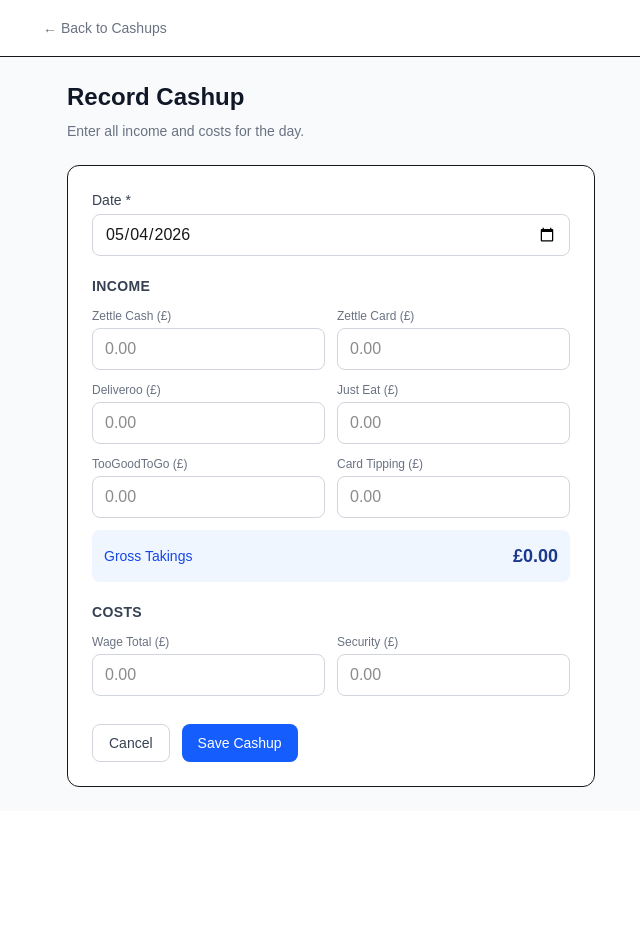
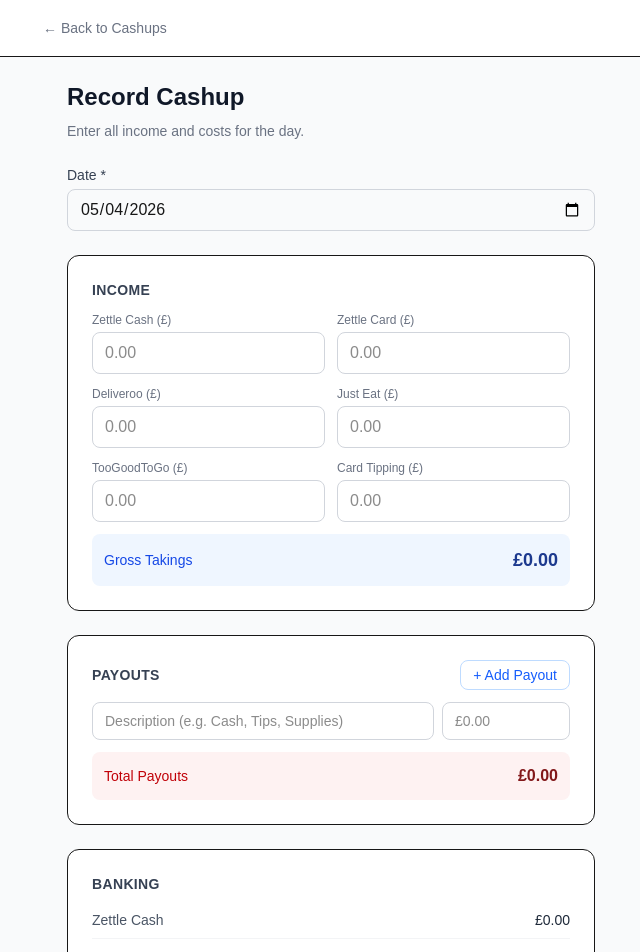
Before and after one commit to delipitstop/opsboard, a Next.js app: page /shops/1/cashup/new in a window 1280 px wide. Shown: the top 952 px of the page, without its empty margins (309-949 px from the left). Before the commit the page ends 811 px from the top, so only its background shows below. Built offline with nearby package versions, Linux system fonts and the light colour scheme.

Commit message:
Redesign cashup: payouts section, banking, no wages/security

```diff
--- a/app/shops/[id]/cashup/new/page.tsx
+++ b/app/shops/[id]/cashup/new/page.tsx
@@ -3,6 +3,8 @@
 import { useState } from 'react'
 import { useRouter, useParams } from 'next/navigation'
 import { createClient } from '@/lib/supabase/client'
+
+type Payout = { description: string; amount: string }
 
 export default function RecordCashup() {
   const router = useRouter()
@@ -18,17 +20,32 @@ export default function RecordCashup() {
     just_eat: '',
     tgtg: '',
     card_tipping: '',
-    wage_total: '',
-    security: '',
   })
+
+  const [payouts, setPayouts] = useState<Payout[]>( [
+    { description: '', amount: '' },
+  ])
+
   const [error, setError] = useState('')
   const [loading, setLoading] = useState(false)
 
   const update = (field: string, value: string) => setForm(f => ({ ...f, [field]: value }))
 
+  const addPayout = () => setPayouts(p => [...p, { description: '', amount: '' }])
+
+  const removePayout = (index: number) => setPayouts(p => p.filter((_, i) => i !== index))
+
+  const updatePayout = (index: number, field: keyof Payout, value: string) => {
+    setPayouts(p => p.map((item, i) => i === index ? { ...item, [field]: value } : item))
+  }
+
   const gross = (['z_cash', 'z_card', 'deliveroo', 'just_eat', 'tgtg'] as const).reduce(
     (sum, f) => sum + (parseFloat(form[f]) || 0), 0
   )
+
+  const totalPayouts = payouts.reduce((sum, p) => sum + (parseFloat(p.amount) || 0), 0)
+  const zCash = parseFloat(form.z_cash) || 0
+  const banking = zCash - totalPayouts
 
   const handleSubmit = async (e: React.FormEvent) => {
     e.preventDefault()
@@ -36,20 +53,17 @@ export default function RecordCashup() {
     setLoading(true)
 
     const supabase = await createClient()
-
     const trnDate = new Date(form.trn + 'T00:00:00')
 
     const { error: cashupError } = await supabase.from('cashups').upsert({
       shop_id: shopId,
       trn: trnDate,
-      z_cash: parseFloat(form.z_cash) || 0,
+      z_cash: zCash,
       z_card: parseFloat(form.z_card) || 0,
       deliveroo: parseFloat(form.deliveroo) || 0,
       just_eat: parseFloat(form.just_eat) || 0,
       tgtg: parseFloat(form.tgtg) || 0,
       card_tipping: parseFloat(form.card_tipping) || 0,
-      wage_total: parseFloat(form.wage_total) || 0,
-      security: parseFloat(form.security) || 0,
     }, { onConflict: 'shop_id,trn' })
 
     if (cashupError) {
@@ -58,14 +72,29 @@ export default function RecordCashup() {
       return
     }
 
-    // Also update daily sales
-    await supabase.from('sales_daily').upsert({
-      shop_id: shopId,
-      date: trnDate,
-      gross_takings: gross,
-      cash_taken: parseFloat(form.z_cash) || 0,
-      wage_bill: parseFloat(form.wage_total) || 0,
-    }, { onConflict: 'shop_id,date' })
+    // Save payouts — delete old ones for this date, re-insert
+    const { error: deleteError } = await supabase
+      .from('cashup_payouts')
+      .delete()
+      .eq('shop_id', shopId)
+      .eq('trn', trnDate)
+
+    const validPayouts = payouts.filter(p => p.description.trim() && parseFloat(p.amount) > 0)
+    if (validPayouts.length > 0) {
+      const payoutRows = validPayouts.map(p => ({
+        shop_id: shopId,
+        trn: trnDate,
+        description: p.description.trim(),
+        amount: parseFloat(p.amount),
+      }))
+
+      const { error: payoutError } = await supabase.from('cashup_payouts').insert(payoutRows)
+      if (payoutError) {
+        setError(payoutError.message)
+        setLoading(false)
+        return
+      }
+    }
 
     router.push(`/shops/${shopId}?tab=cashup`)
   }
@@ -82,7 +111,7 @@ export default function RecordCashup() {
         <h1 className="text-2xl font-bold text-gray-900 mb-2">Record Cashup</h1>
         <p className="text-gray-500 text-sm mb-6">Enter all income and costs for the day.</p>
 
-        <form onSubmit={handleSubmit} className="bg-white rounded-xl border p-6 space-y-5">
+        <form onSubmit={handleSubmit} className="space-y-6">
           {error && (
             <div className="p-3 bg-red-50 text-red-700 text-sm rounded-lg border border-red-200">{error}</div>
           )}
@@ -94,46 +123,25 @@ export default function RecordCashup() {
               className="w-full px-3 py-2 border border-gray-300 rounded-lg focus:ring-2 focus:ring-blue-500 outline-none" />
           </div>
 
-          {/* Income Section */}
-          <div className="space-y-3">
+          {/* Income */}
+          <div className="bg-white rounded-xl border p-6 space-y-3">
             <h3 className="text-sm font-semibold text-gray-700 uppercase tracking-wide">Income</h3>
             <div className="grid grid-cols-2 gap-3">
-              <div>
-                <label className="block text-xs text-gray-500 mb-1">Zettle Cash (£)</label>
-                <input type="number" step="0.01" min="0" value={form.z_cash}
-                  onChange={e => update('z_cash', e.target.value)} placeholder="0.00"
-                  className="w-full px-3 py-2 border border-gray-300 rounded-lg focus:ring-2 focus:ring-blue-500 outline-none" />
-              </div>
-              <div>
-                <label className="block text-xs text-gray-500 mb-1">Zettle Card (£)</label>
-                <input type="number" step="0.01" min="0" value={form.z_card}
-                  onChange={e => update('z_card', e.target.value)} placeholder="0.00"
-                  className="w-full px-3 py-2 border border-gray-300 rounded-lg focus:ring-2 focus:ring-blue-500 outline-none" />
-              </div>
-              <div>
-                <label className="block text-xs text-gray-500 mb-1">Deliveroo (£)</label>
-                <input type="number" step="0.01" min="0" value={form.deliveroo}
-                  onChange={e => update('deliveroo', e.target.value)} placeholder="0.00"
-                  className="w-full px-3 py-2 border border-gray-300 rounded-lg focus:ring-2 focus:ring-blue-500 outline-none" />
-              </div>
-              <div>
-                <label className="block text-xs text-gray-500 mb-1">Just Eat (£)</label>
-                <input type="number" step="0.01" min="0" value={form.just_eat}
-                  onChange={e => update('just_eat', e.target.value)} placeholder="0.00"
-                  className="w-full px-3 py-2 border border-gray-300 rounded-lg focus:ring-2 focus:ring-blue-500 outline-none" />
-              </div>
-              <div>
-                <label className="block text-xs text-gray-500 mb-1">TooGoodToGo (£)</label>
-                <input type="number" step="0.01" min="0" value={form.tgtg}
-                  onChange={e => update('tgtg', e.target.value)} placeholder="0.00"
-                  className="w-full px-3 py-2 border border-gray-300 rounded-lg focus:ring-2 focus:ring-blue-500 outline-none" />
-              </div>
-              <div>
-                <label className="block text-xs text-gray-500 mb-1">Card Tipping (£)</label>
-                <input type="number" step="0.01" min="0" value={form.card_tipping}
-                  onChange={e => update('card_tipping', e.target.value)} placeholder="0.00"
-                  className="w-full px-3 py-2 border border-gray-300 rounded-lg focus:ring-2 focus:ring-blue-500 outline-none" />
-              </div>
+              {([
+                ['z_cash', 'Zettle Cash (£)'],
+                ['z_card', 'Zettle Card (£)'],
+                ['deliveroo', 'Deliveroo (£)'],
+                ['just_eat', 'Just Eat (£)'],
+                ['tgtg', 'TooGoodToGo (£)'],
+                ['card_tipping', 'Card Tipping (£)'],
+              ] as const).map(([field, label]) => (
+                <div key={field}>
+                  <label className="block text-xs text-gray-500 mb-1">{label}</label>
+                  <input type="number" step="0.01" min="0" value={form[field]}
+                    onChange={e => update(field, e.target.value)} placeholder="0.00"
+                    className="w-full px-3 py-2 border border-gray-300 rounded-lg focus:ring-2 focus:ring-blue-500 outline-none" />
+                </div>
+              ))}
             </div>
             <div className="bg-blue-50 rounded-lg p-3 flex justify-between items-center">
               <span className="text-sm text-blue-700 font-medium">Gross Takings</span>
@@ -141,27 +149,67 @@ export default function RecordCashup() {
             </div>
           </div>
 
-          {/* Costs Section */}
-          <div className="space-y-3">
-            <h3 className="text-sm font-semibold text-gray-700 uppercase tracking-wide">Costs</h3>
-            <div className="grid grid-cols-2 gap-3">
-              <div>
-                <label className="block text-xs text-gray-500 mb-1">Wage Total (£)</label>
-                <input type="number" step="0.01" min="0" value={form.wage_total}
-                  onChange={e => update('wage_total', e.target.value)} placeholder="0.00"
-                  className="w-full px-3 py-2 border border-gray-300 rounded-lg focus:ring-2 focus:ring-blue-500 outline-none" />
+          {/* Payouts */}
+          <div className="bg-white rounded-xl border p-6 space-y-3">
+            <div className="flex items-center justify-between">
+              <h3 className="text-sm font-semibold text-gray-700 uppercase tracking-wide">Payouts</h3>
+              <button type="button" onClick={addPayout}
+                className="px-3 py-1 text-sm text-blue-600 border border-blue-200 rounded-lg hover:bg-blue-50 font-medium">
+                + Add Payout
+              </button>
+            </div>
+
+            <div className="space-y-2">
+              {payouts.map((payout, index) => (
+                <div key={index} className="flex gap-2 items-center">
+                  <input type="text" value={payout.description}
+                    onChange={e => updatePayout(index, 'description', e.target.value)}
+                    placeholder="Description (e.g. Cash, Tips, Supplies)"
+                    className="flex-1 px-3 py-2 border border-gray-300 rounded-lg focus:ring-2 focus:ring-blue-500 outline-none text-sm" />
+                  <input type="number" step="0.01" min="0" value={payout.amount}
+                    onChange={e => updatePayout(index, 'amount', e.target.value)}
+                    placeholder="£0.00"
+                    className="w-32 px-3 py-2 border border-gray-300 rounded-lg focus:ring-2 focus:ring-blue-500 outline-none text-sm" />
+                  {payouts.length > 1 && (
+                    <button type="button" onClick={() => removePayout(index)}
+                      className="text-red-400 hover:text-red-600 text-sm font-bold px-2">✕</button>
+                  )}
+                </div>
+              ))}
+            </div>
+
+            {payouts.length > 0 && (
+              <div className="bg-red-50 rounded-lg p-3 flex justify-between items-center">
+                <span className="text-sm text-red-700 font-medium">Total Payouts</span>
+                <span className="text-base font-bold text-red-900">£{totalPayouts.toFixed(2)}</span>
               </div>
-              <div>
-                <label className="block text-xs text-gray-500 mb-1">Security (£)</label>
-                <input type="number" step="0.01" min="0" value={form.security}
-                  onChange={e => update('security', e.target.value)} placeholder="0.00"
-                  className="w-full px-3 py-2 border border-gray-300 rounded-lg focus:ring-2 focus:ring-blue-500 outline-none" />
-              </div>
+            )}
+          </div>
+
+          {/* Banking */}
+          <div className="bg-white rounded-xl border p-6 space-y-2">
+            <h3 className="text-sm font-semibold text-gray-700 uppercase tracking-wide">Banking</h3>
+            <div className="flex justify-between items-center py-2 border-b border-gray-100">
+              <span className="text-sm text-gray-600">Zettle Cash</span>
+              <span className="text-sm font-medium text-gray-800">£{zCash.toFixed(2)}</span>
+            </div>
+            <div className="flex justify-between items-center py-2 border-b border-gray-100">
+              <span className="text-sm text-gray-600">Total Payouts</span>
+              <span className="text-sm font-medium text-red-600">-£{totalPayouts.toFixed(2)}</span>
+            </div>
+            <div className="flex justify-between items-center pt-2">
+              <span className="text-base font-semibold text-gray-900">Cash to Bank</span>
+              <span className={`text-xl font-bold ${banking >= 0 ? 'text-green-700' : 'text-red-700'}`}>
+                £{banking.toFixed(2)}
+              </span>
             </div>
           </div>
 
-          <div className="flex gap-3 pt-2">
-            <a href={`/shops/${shopId}?tab=cashup`} className="px-4 py-2 border border-gray-300 text-gray-700 rounded-lg text-sm font-medium hover:bg-gray-50">Cancel</a>
+          <div className="flex gap-3">
+            <a href={`/shops/${shopId}?tab=cashup`}
+              className="px-4 py-2 border border-gray-300 text-gray-700 rounded-lg text-sm font-medium hover:bg-gray-50">
+              Cancel
+            </a>
             <button type="submit" disabled={loading}
               className="px-4 py-2 bg-blue-600 text-white rounded-lg text-sm font-medium hover:bg-blue-700 disabled:opacity-50">
               {loading ? 'Saving...' : 'Save Cashup'}
```
Also changed, not shown: 1 other file (tests, documents, lock files or other folders).
